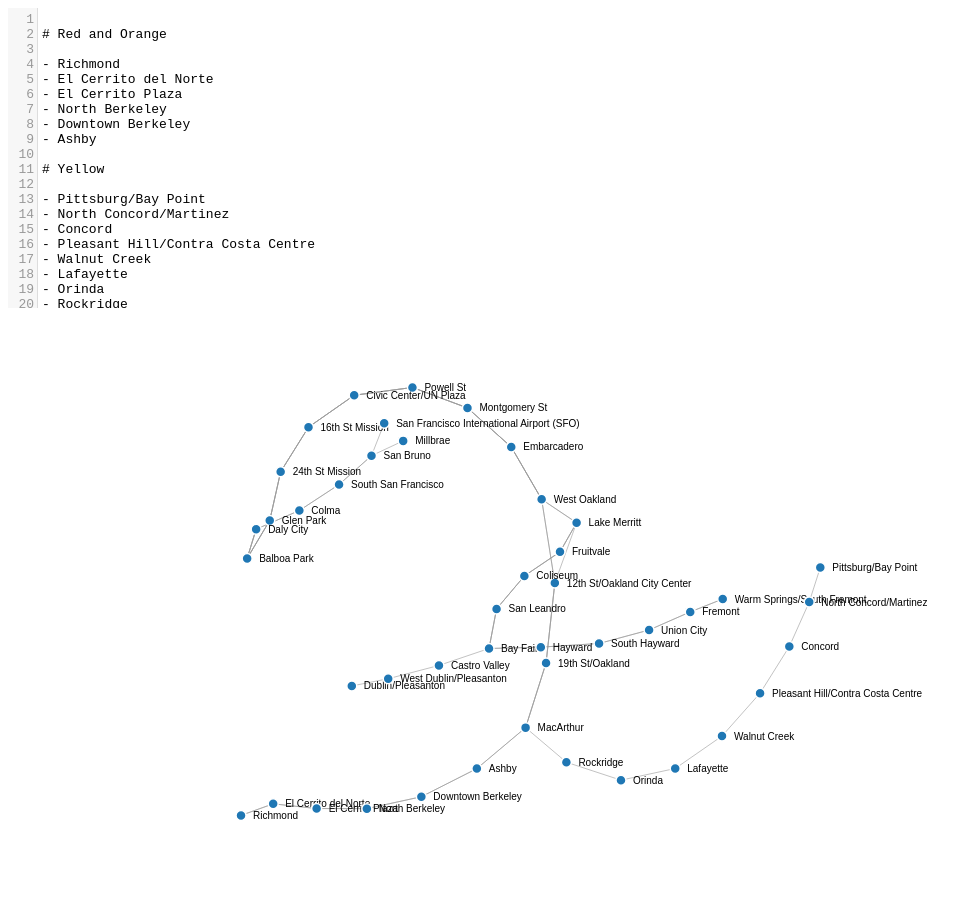
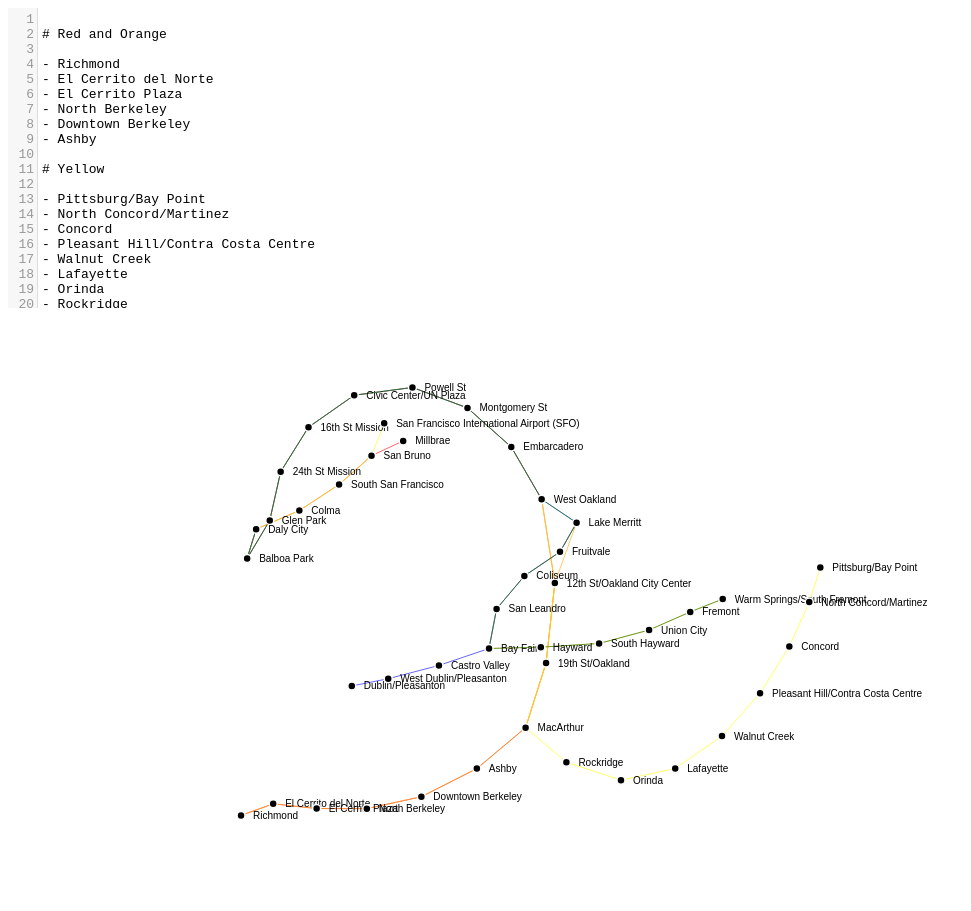
Before and after one commit to osnr/metrodown, a plain HTML site: page index.html in a window 1280 px wide. Shown: the whole page, without its empty margins (0-971 px from the left). Drawn offline with nearby package versions, Linux system fonts and the light colour scheme.

Commit message:
Color lines. Prelayout.

```diff
--- a/app.js
+++ b/app.js
@@ -114,6 +114,7 @@ function render(s) {
         }
         const stop = {
           name: line,
+          id: line,
           terminates
         };
         for (let route of activeRoutes) {
@@ -136,22 +137,18 @@ function render(s) {
   console.log(routes);
 
   var graph = {
-    nodes: [
-      ...new Set([].concat.apply([], Object.values(routes)))
-    ].map(stop => ({
-      id: stop.name,
-      group: 1
-    })),
+    nodes: [...new Set([].concat.apply([], Object.values(routes)))],
     links: [].concat.apply(
       [],
-      Object.values(routes).map(function(route) {
+      Object.keys(routes).map(function(routeName) {
+        const routeStops = routes[routeName];
         const routeLinks = [];
-        for (let i = 0; i < route.length; i++) {
-          if (!route[i + 1]) continue;
+        for (let i = 0; i < routeStops.length; i++) {
+          if (!routeStops[i + 1]) continue;
           routeLinks.push({
-            source: route[i].name,
-            target: route[i + 1].name,
-            value: 1
+            source: routeStops[i],
+            target: routeStops[i + 1],
+            routeName
           });
         }
         return routeLinks;
@@ -175,7 +172,8 @@ function render(s) {
       })
     )
     .force("charge", d3.forceManyBody())
-    .force("center", d3.forceCenter(width / 2, height / 2));
+    .force("center", d3.forceCenter(width / 2, height / 2))
+    .stop();
 
   var link = svg
     .append("g")
@@ -184,8 +182,9 @@ function render(s) {
     .data(graph.links)
     .enter()
     .append("line")
+    .attr("stroke", d => d.routeName.toLowerCase())
     .attr("stroke-width", function(d) {
-      return Math.sqrt(d.value);
+      return 1;
     });
 
   var node = svg
@@ -206,9 +205,9 @@ function render(s) {
 
   node
     .append("circle")
-    .attr("r", 5)
+    .attr("r", 4)
     .attr("fill", function(d) {
-      return color(d.group);
+      return "black";
     });
 
   node
@@ -227,6 +226,18 @@ function render(s) {
 
   simulation.force("link").links(graph.links);
 
+  for (
+    var i = 0,
+      n = Math.ceil(
+        Math.log(simulation.alphaMin()) / Math.log(1 - simulation.alphaDecay())
+      );
+    i < n;
+    ++i
+  ) {
+    simulation.tick();
+  }
+
+  ticked();
   function ticked() {
     link
       .attr("x1", function(d) {
--- a/index.html
+++ b/index.html
@@ -4,7 +4,6 @@
     <script src="https://cdnjs.cloudflare.com/ajax/libs/codemirror/5.10.0/codemirror.js"></script>
     <style>
 .links line {
-  stroke: #999;
   stroke-opacity: 0.6;
 }
 
@@ -23,6 +22,7 @@
   <body>
     <textarea id="myTextarea"></textarea>
     <svg width="960" height="600"></svg>
+
     <script src="https://d3js.org/d3.v4.min.js"></script>
     <script src="app.js"></script>
   </body>
```
